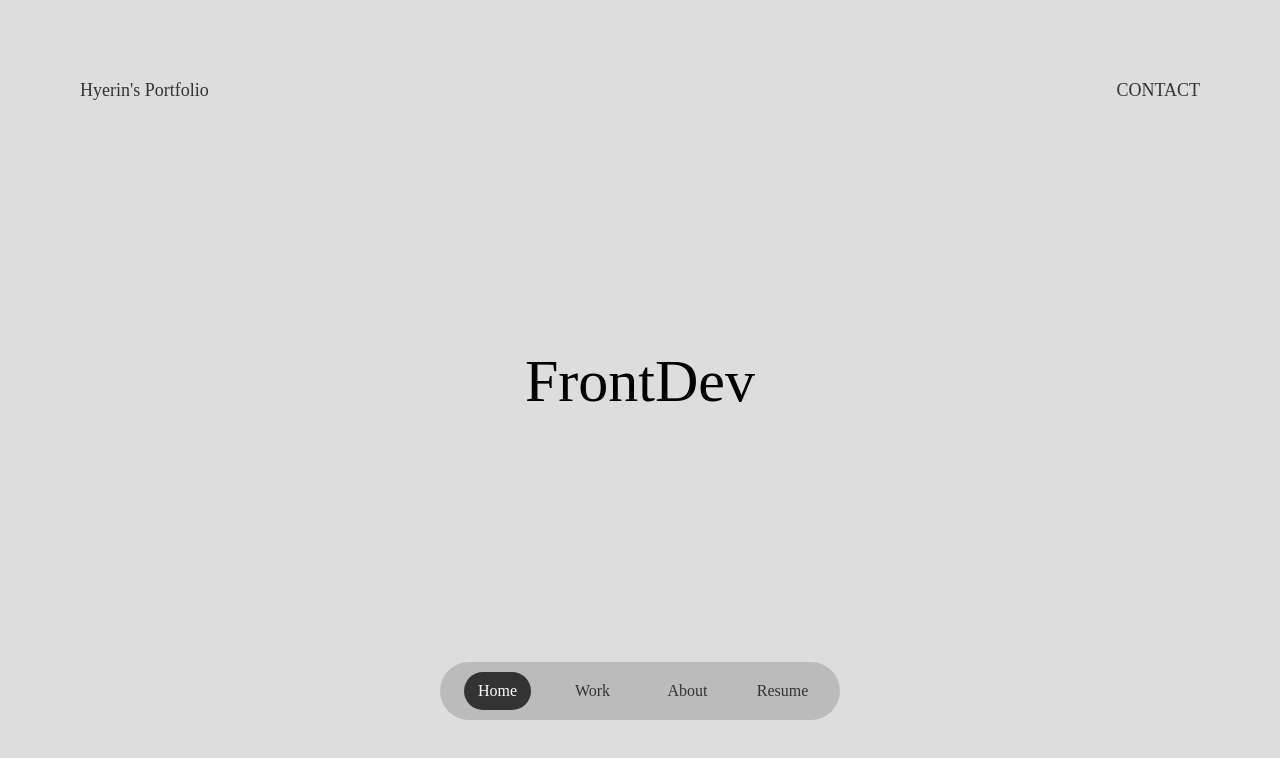
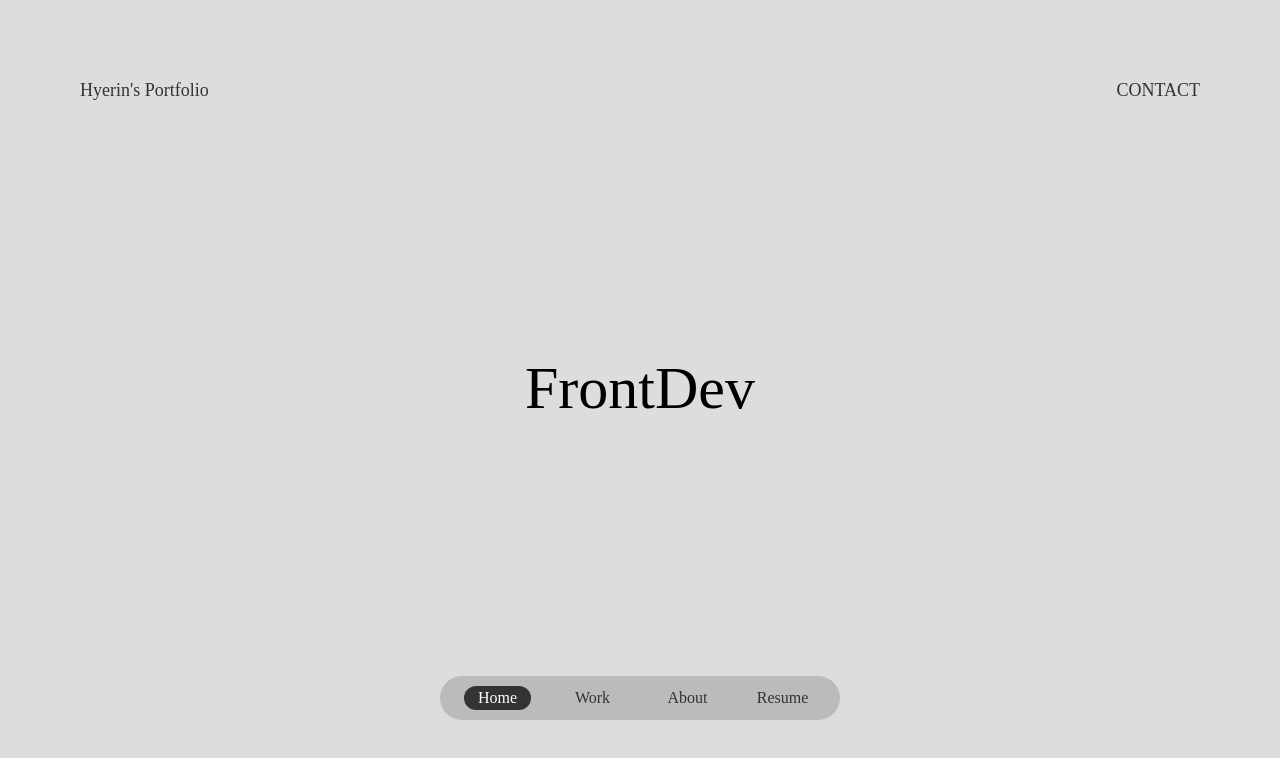
Before and after one commit to Minhyerin/HyerinPortfolio.ver2, a React (Create React App) app: page / in a window 1280 px wide. Shown: the top 758 px of the page. Built offline with nearby package versions, Linux system fonts and the light colour scheme; the HTML template or start-up script is replaced by a standard one; a web font is replaced by a local one.

Commit message:
app.css edit

```diff
--- a/src/App.css
+++ b/src/App.css
@@ -20,5 +20,4 @@ li {
   list-style: none;
   padding: 0;
   margin: 0;
-  line-height: 2;
 }
```
